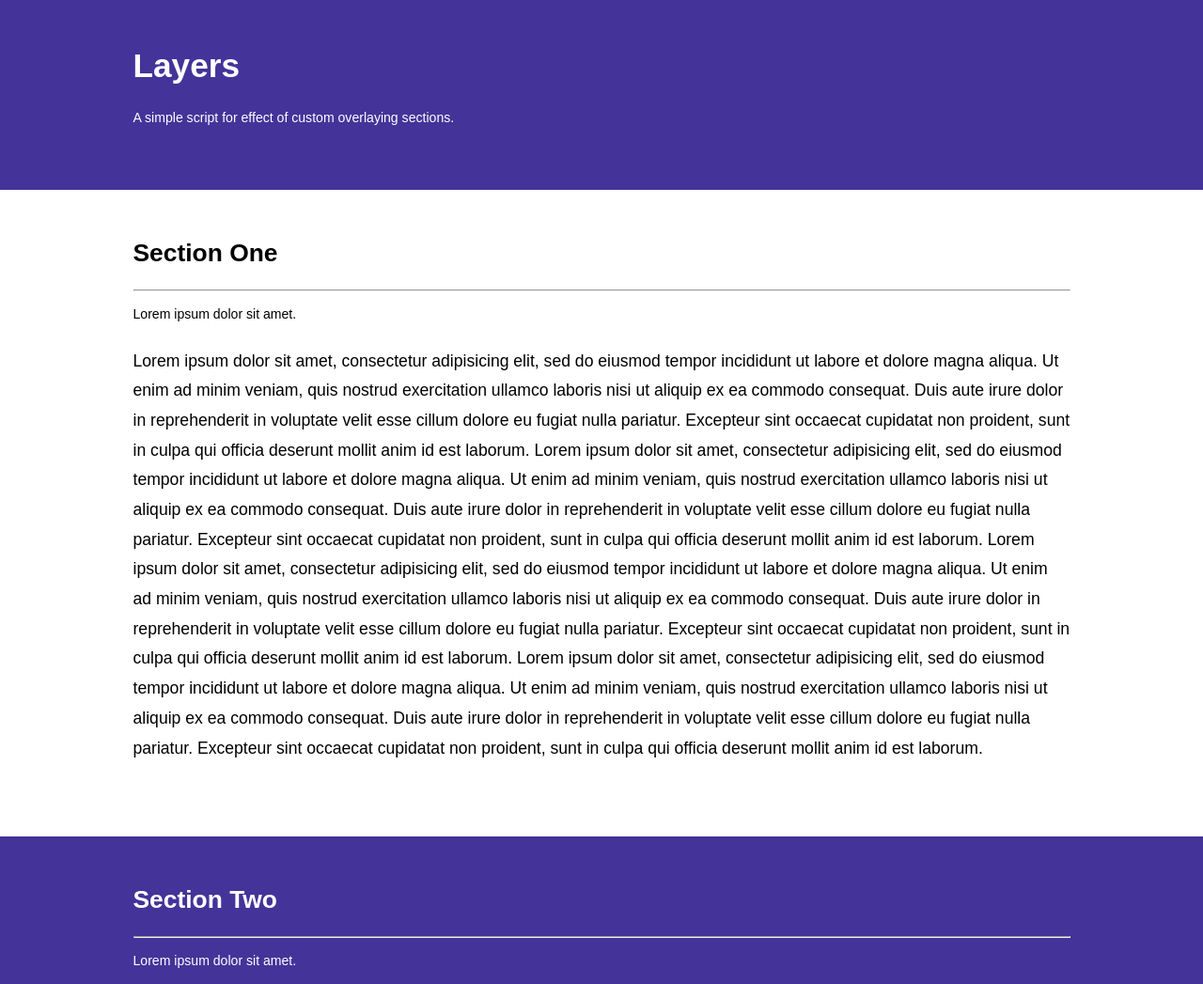
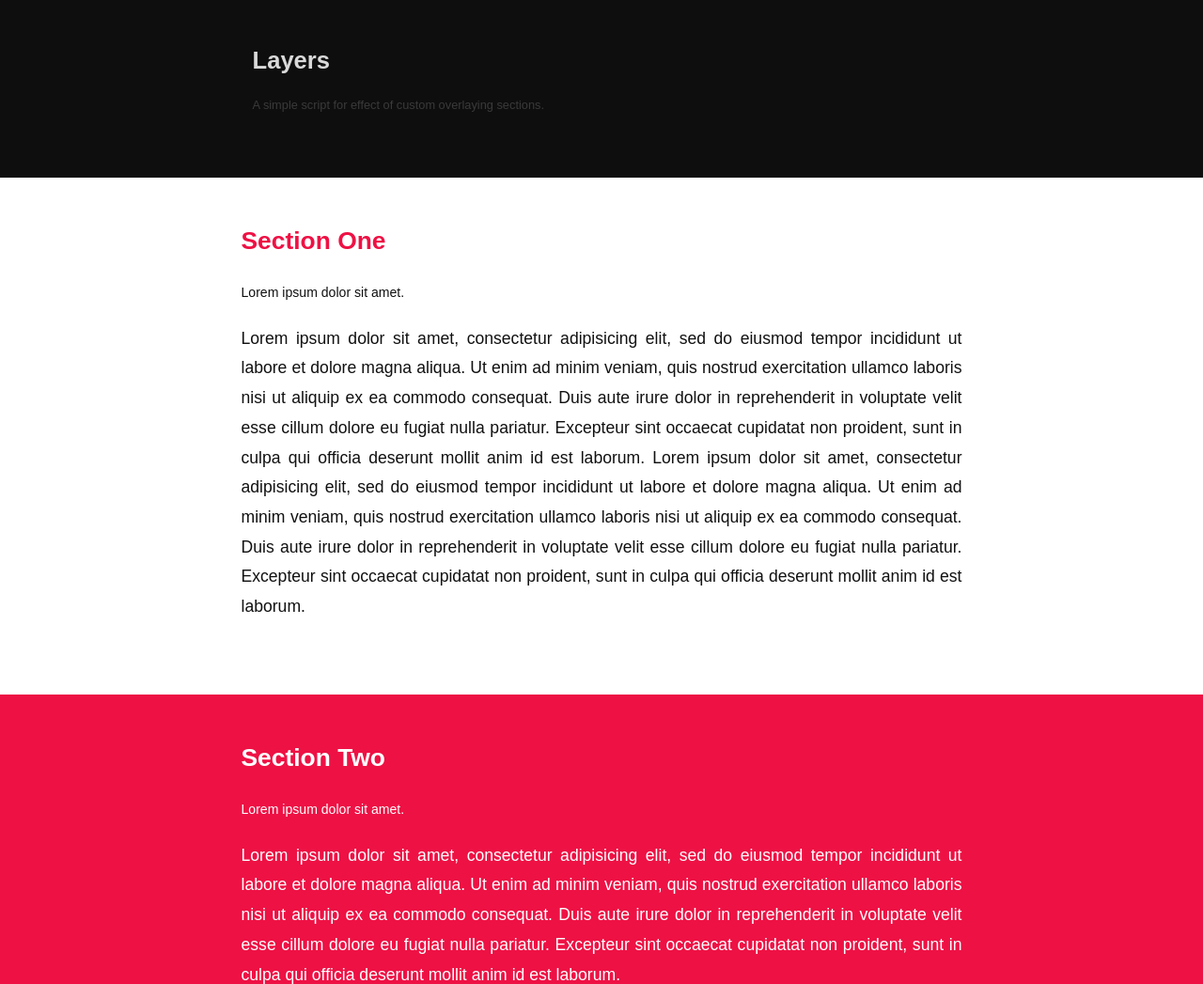
Before and after one commit to flinkenberg/Layers, a plain HTML site: page index.html in a window 1280 px wide. Shown: the top 1047 px of the page at 94% size. Drawn offline with Linux system fonts and the light colour scheme.

Commit message:
Code fix

```diff
--- a/index.html
+++ b/index.html
@@ -13,7 +13,7 @@
       <div class="layer-content">
         <div class="container">
           <h1>Layers</h1>
-          <small>A simple script for effect of custom overlaying sections.</small>
+          <span>A simple script for effect of custom overlaying sections.</span>
         </div>
       </div>
     </header>
@@ -21,11 +21,8 @@
       <div class="layer-content">
         <div class="container">
           <h2>Section One</h2>
-          <hr>
           <small>Lorem ipsum dolor sit amet.</small>
           <p>
-            Lorem ipsum dolor sit amet, consectetur adipisicing elit, sed do eiusmod tempor incididunt ut labore et dolore magna aliqua. Ut enim ad minim veniam, quis nostrud exercitation ullamco laboris nisi ut aliquip ex ea commodo consequat. Duis aute irure dolor in reprehenderit in voluptate velit esse cillum dolore eu fugiat nulla pariatur. Excepteur sint occaecat cupidatat non proident, sunt in culpa qui officia deserunt mollit anim id est laborum.
-            Lorem ipsum dolor sit amet, consectetur adipisicing elit, sed do eiusmod tempor incididunt ut labore et dolore magna aliqua. Ut enim ad minim veniam, quis nostrud exercitation ullamco laboris nisi ut aliquip ex ea commodo consequat. Duis aute irure dolor in reprehenderit in voluptate velit esse cillum dolore eu fugiat nulla pariatur. Excepteur sint occaecat cupidatat non proident, sunt in culpa qui officia deserunt mollit anim id est laborum.
             Lorem ipsum dolor sit amet, consectetur adipisicing elit, sed do eiusmod tempor incididunt ut labore et dolore magna aliqua. Ut enim ad minim veniam, quis nostrud exercitation ullamco laboris nisi ut aliquip ex ea commodo consequat. Duis aute irure dolor in reprehenderit in voluptate velit esse cillum dolore eu fugiat nulla pariatur. Excepteur sint occaecat cupidatat non proident, sunt in culpa qui officia deserunt mollit anim id est laborum.
             Lorem ipsum dolor sit amet, consectetur adipisicing elit, sed do eiusmod tempor incididunt ut labore et dolore magna aliqua. Ut enim ad minim veniam, quis nostrud exercitation ullamco laboris nisi ut aliquip ex ea commodo consequat. Duis aute irure dolor in reprehenderit in voluptate velit esse cillum dolore eu fugiat nulla pariatur. Excepteur sint occaecat cupidatat non proident, sunt in culpa qui officia deserunt mollit anim id est laborum.
           </p>
@@ -36,7 +33,6 @@
       <div class="layer-content">
         <div class="container">
           <h2>Section Two</h2>
-          <hr>
           <small>Lorem ipsum dolor sit amet.</small>
           <p>
             Lorem ipsum dolor sit amet, consectetur adipisicing elit, sed do eiusmod tempor incididunt ut labore et dolore magna aliqua. Ut enim ad minim veniam, quis nostrud exercitation ullamco laboris nisi ut aliquip ex ea commodo consequat. Duis aute irure dolor in reprehenderit in voluptate velit esse cillum dolore eu fugiat nulla pariatur. Excepteur sint occaecat cupidatat non proident, sunt in culpa qui officia deserunt mollit anim id est laborum.
@@ -53,7 +49,6 @@
         <div class="container">
           <h2>Section Three</h2>
           <small>If your window's height is smaller than mine, I should pin to bottom side of your window.</small>
-          <hr>
           <p>
             Lorem ipsum dolor sit amet, consectetur adipisicing elit, sed do eiusmod tempor incididunt ut labore et dolore magna aliqua. Ut enim ad minim veniam, quis nostrud exercitation ullamco laboris nisi ut aliquip ex ea commodo consequat. Duis aute irure dolor in reprehenderit in voluptate velit esse cillum dolore eu fugiat nulla pariatur. Excepteur sint occaecat cupidatat non proident, sunt in culpa qui officia deserunt mollit anim id est laborum.
             Lorem ipsum dolor sit amet, consectetur adipisicing elit, sed do eiusmod tempor incididunt ut labore et dolore magna aliqua. Ut enim ad minim veniam, quis nostrud exercitation ullamco laboris nisi ut aliquip ex ea commodo consequat. Duis aute irure dolor in reprehenderit in voluptate velit esse cillum dolore eu fugiat nulla pariatur. Excepteur sint occaecat cupidatat non proident, sunt in culpa qui officia deserunt mollit anim id est laborum.
@@ -76,7 +71,6 @@
         <div class="container">
           <h2>Section Four</h2>
           <small>Lorem ipsum dolor sit amet.</small>
-          <hr>
           <p>
             Lorem ipsum dolor sit amet, consectetur adipisicing elit, sed do eiusmod tempor incididunt ut labore et dolore magna aliqua. Ut enim ad minim veniam, quis nostrud exercitation ullamco laboris nisi ut aliquip ex ea commodo consequat. Duis aute irure dolor in reprehenderit in voluptate velit esse cillum dolore eu fugiat nulla pariatur. Excepteur sint occaecat cupidatat non proident, sunt in culpa qui officia deserunt mollit anim id est laborum.
             Lorem ipsum dolor sit amet, consectetur adipisicing elit, sed do eiusmod tempor incididunt ut labore et dolore magna aliqua. Ut enim ad minim veniam, quis nostrud exercitation ullamco laboris nisi ut aliquip ex ea commodo consequat. Duis aute irure dolor in reprehenderit in voluptate velit esse cillum dolore eu fugiat nulla pariatur. Excepteur sint occaecat cupidatat non proident, sunt in culpa qui officia deserunt mollit anim id est laborum.
@@ -89,7 +83,6 @@
         <div class="container">
           <h2>Section Five</h2>
           <small>Lorem ipsum dolor sit amet.</small>
-          <hr>
           <p>
             Lorem ipsum dolor sit amet, consectetur adipisicing elit, sed do eiusmod tempor incididunt ut labore et dolore magna aliqua. Ut enim ad minim veniam, quis nostrud exercitation ullamco laboris nisi ut aliquip ex ea commodo consequat. Duis aute irure dolor in reprehenderit in voluptate velit esse cillum dolore eu fugiat nulla pariatur. Excepteur sint occaecat cupidatat non proident, sunt in culpa qui officia deserunt mollit anim id est laborum.
             Lorem ipsum dolor sit amet, consectetur adipisicing elit, sed do eiusmod tempor incididunt ut labore et dolore magna aliqua. Ut enim ad minim veniam, quis nostrud exercitation ullamco laboris nisi ut aliquip ex ea commodo consequat. Duis aute irure dolor in reprehenderit in voluptate velit esse cillum dolore eu fugiat nulla pariatur. Excepteur sint occaecat cupidatat non proident, sunt in culpa qui officia deserunt mollit anim id est laborum.
--- a/src/css/layers.css
+++ b/src/css/layers.css
@@ -26,28 +26,29 @@
   position: fixed;
   top: 0;
   z-index: -1;
-  -webkit-filter: brightness(.75);
-  transition: 500ms;
+  filter: grayscale(100%) brightness(.85);
+  -webkit-filter: grayscale(100%) brightness(.85);
+  transition: 600ms;
 }
 .layer.pinnedBottom > .layer-content {
   opacity: 1;
   position: fixed;
   bottom: 0;
   z-index: -1;
-  -webkit-filter: brightness(.8);
-  transition: 500ms;
+  filter: grayscale(100%) brightness(.85);
+  -webkit-filter: grayscale(100%) brightness(.85);
+  transition: 600ms;
 }
 .layer.pinned >.layer-content > * {
   transform: scale(.97,.97);
   animation-name: zoom;
-
-  animation-duration: 500ms;
+  animation-duration: 600ms;
 
 }
 .layer.pinnedBottom >.layer-content > * {
   transform: scale(.97,.97);
   animation-name: zoom;
-  animation-duration: 500ms;
+  animation-duration: 600ms;
 }
 @keyframes zoom {
   0% {
@@ -64,31 +65,44 @@ body {
   line-height: 1.8em;
 }
 .container {
-  max-width: 997px;
+  max-width: 767px;
   margin: 0 auto;
   padding: 30px 15px 60px 15px;
 }
 header > * {
-  background: #439;
-  color: white;
+  font-size: .75em;
+  background: #111;
+  color: #e14;
+}
+section {
+  text-align: justify;
+}
+header h1 {
+  color: white
 }
 #first > *  {
   background: white;
-  color: black
+  color: #111
+}
+#first h2 {
+  color: #e14;
 }
 #second > *  {
-  background: #439;
+  background: #e14;
   color: white;
 }
 #third > *  {
-  background: black;
+  background: #111;
   color: white;
 }
 #fourth > * {
-  background: #439;
+  background: #e14;
   color: white;
 }
 #fifth > * {
   background: white;
-  color: black;
+  color: #111;
 }
+#fifth h2 {
+  color: #e14;
+}
--- a/src/js/layers.js
+++ b/src/js/layers.js
@@ -1,9 +1,14 @@
 var Wraps = document.getElementsByClassName('layer');
-var Layers = document.getElementsByClassName('layer-content');
+    Layers = document.getElementsByClassName('layer-content');
+    triggerPoint = -2;
+
+(function(){
+  LayersScroll();
+}());
 
 function LayersScroll() {
-  var triggerPoint = 1;
   for (var i = 0; i < Layers.length; i++) {
+    Wraps[i].style.height = Layers[i].scrollHeight+'px';
     if (Wraps[i].scrollHeight > document.documentElement.clientHeight) {
       if ((Wraps[i].offsetTop+Wraps[i].scrollHeight - window.scrollY) < document.documentElement.clientHeight) {
         !Wraps[i].className.match(/(?:^|\s)pinnedBottom(?!\S)/) ? Wraps[i].className += ' pinnedBottom' : null;
@@ -20,12 +25,5 @@ function LayersScroll() {
   }
 }
 
-for (var i = 0; i < Layers.length; i++) {
-  for (var i = 0; i < Wraps.length; i++) {
-    Wraps[i].style.height = Layers[i].scrollHeight+'px';
-    Wraps[i].style.width = Layers[i].offsetWidth+'px';
-  }
-}
-
 document.removeEventListener("scroll",LayersScroll);
 document.addEventListener("scroll",LayersScroll);
```
